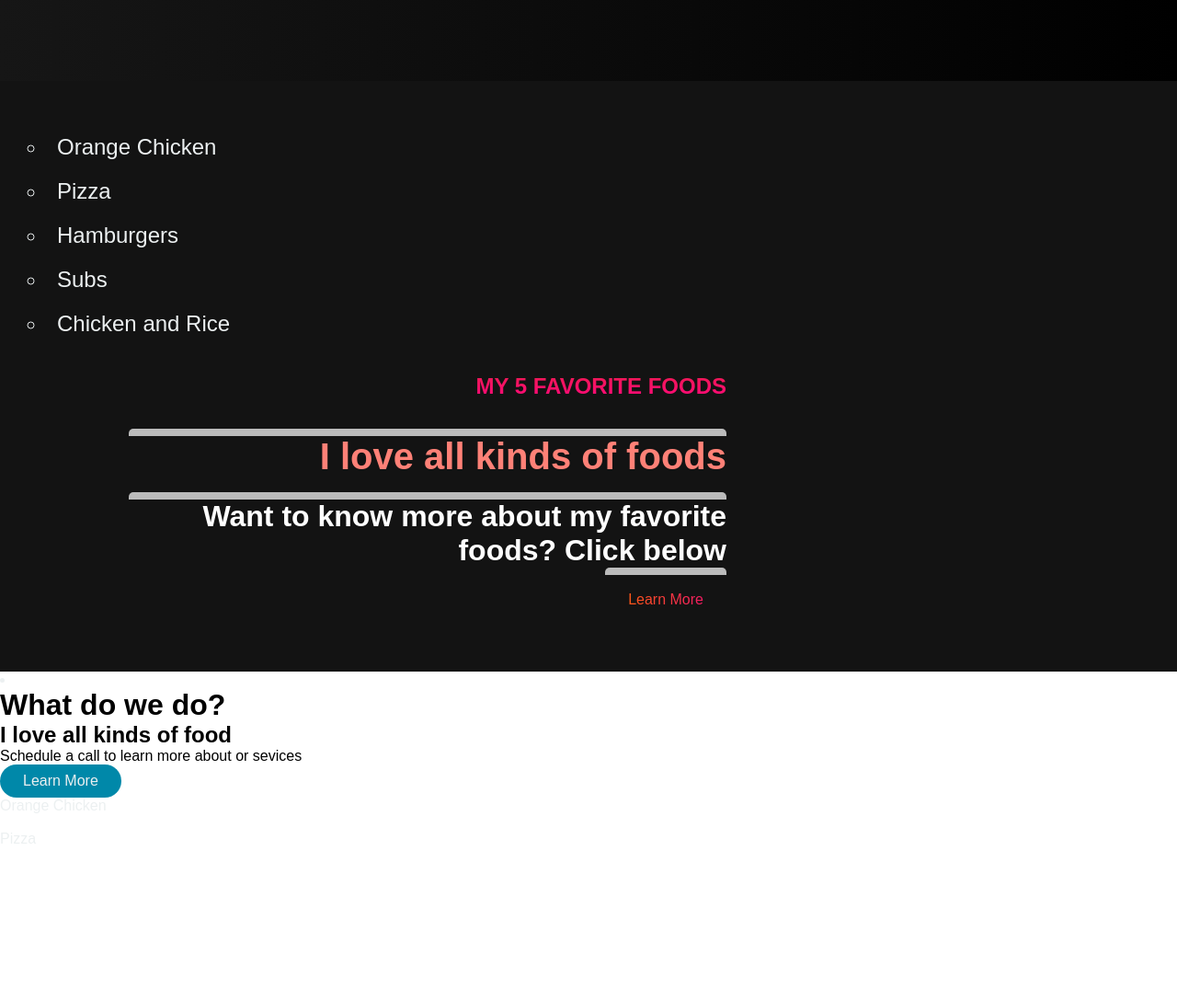
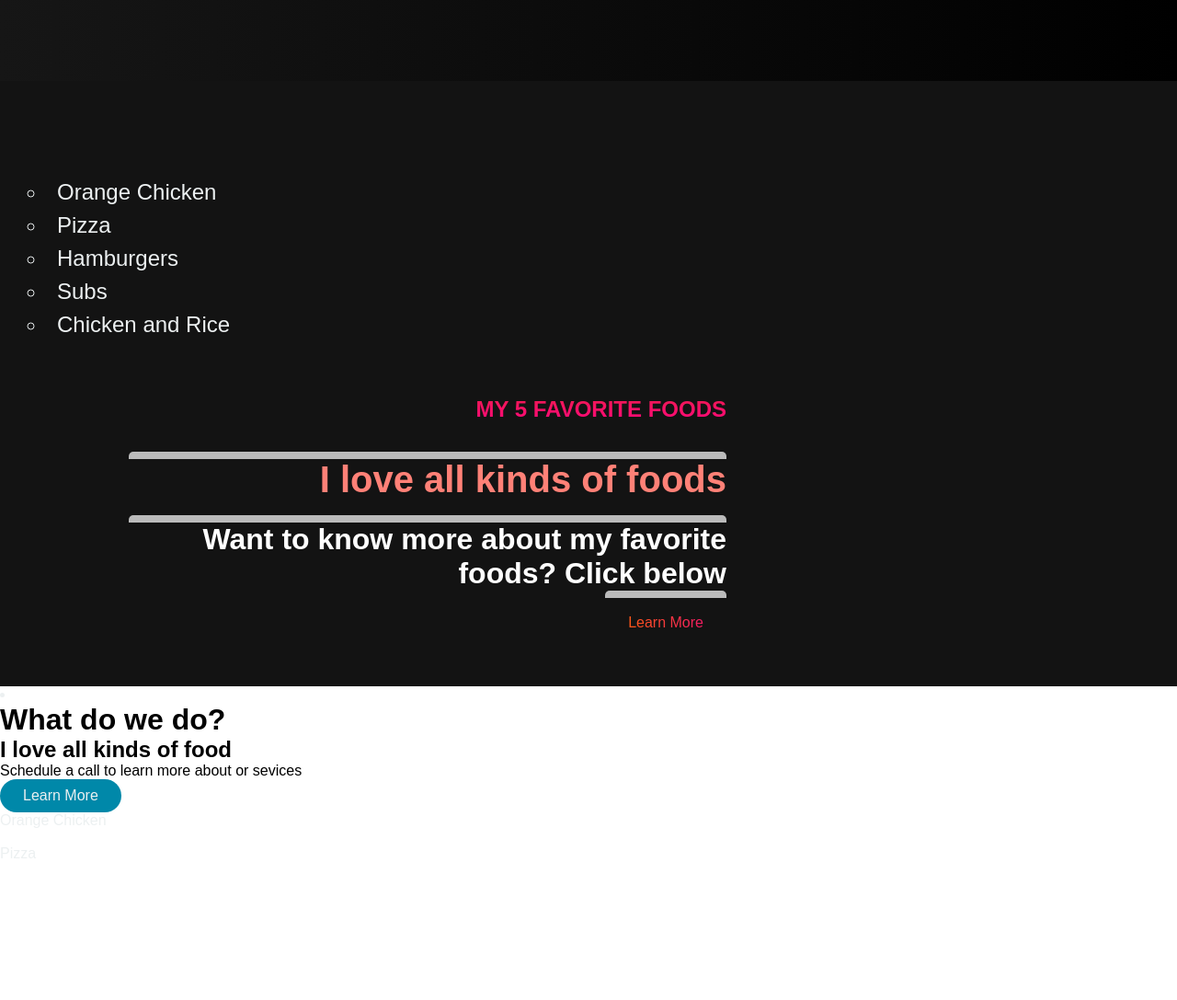
Before and after one commit to STGNinja/All-about-me, a plain HTML site: page index.html in a window 1280 px wide. Shown: the part 660-1747 px from the top of the page at 92% size. Before the commit the page ends 1676 px from the top, so only its background shows below. Drawn offline with Linux system fonts and the light colour scheme; a script that the page names is missing.

Commit message:
Add files via upload

```diff
--- a/styles.css
+++ b/styles.css
@@ -337,8 +337,8 @@
     max-width: 5000px;
     padding: 10 50px;
     padding-right: 350px;
-    padding-bottom: 10px;
-    padding-top: -10px;
+    padding-bottom: 0.5px;
+    padding-top: 30px;
 }
 
 .main__content {
@@ -452,11 +452,12 @@ background: linear-gradient(to right,
     text-align: left;
     padding-left: 30px;
     font-size: 3.5rem;
+    padding-top: 55px
 }
 
 .list__container li {
     font-size: 1.5rem;
-    line-height: 200%;
+    line-height: 150%;
 
 }
 
```
